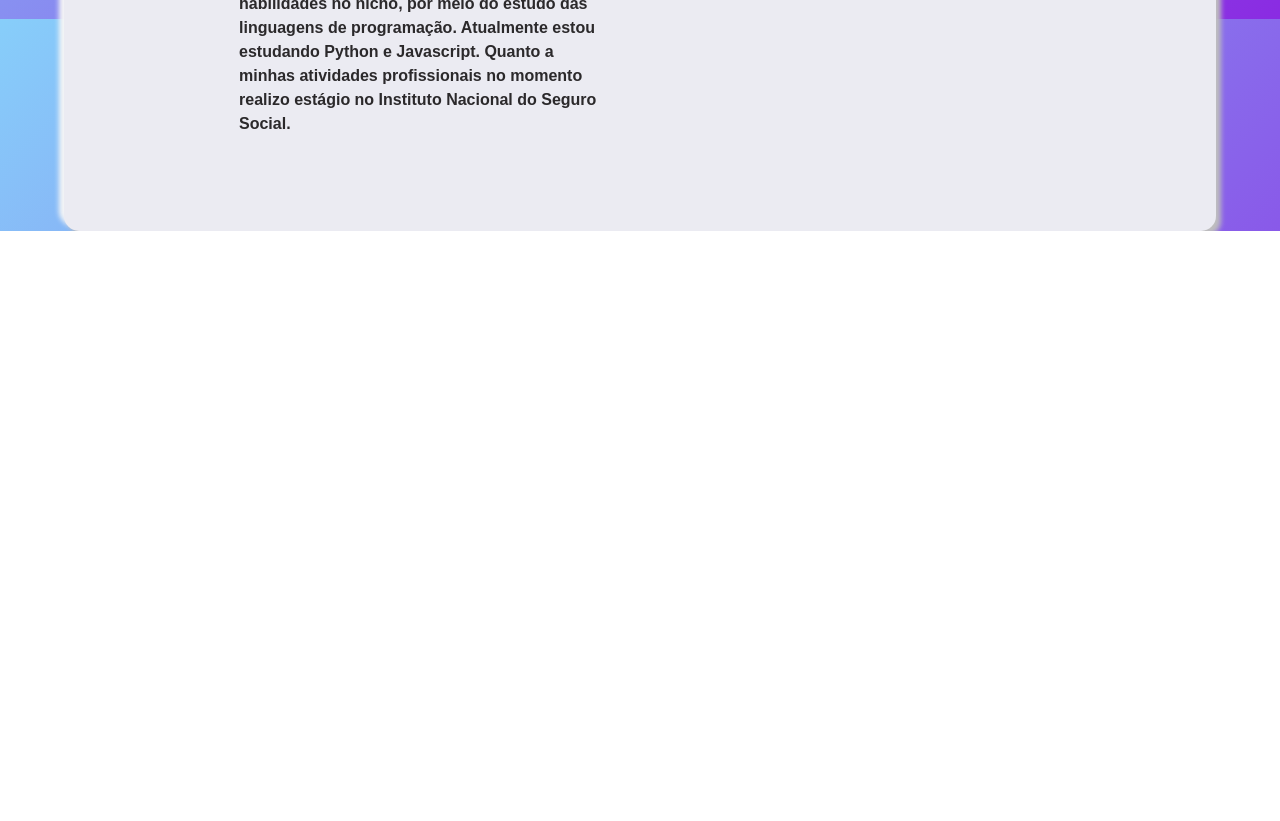
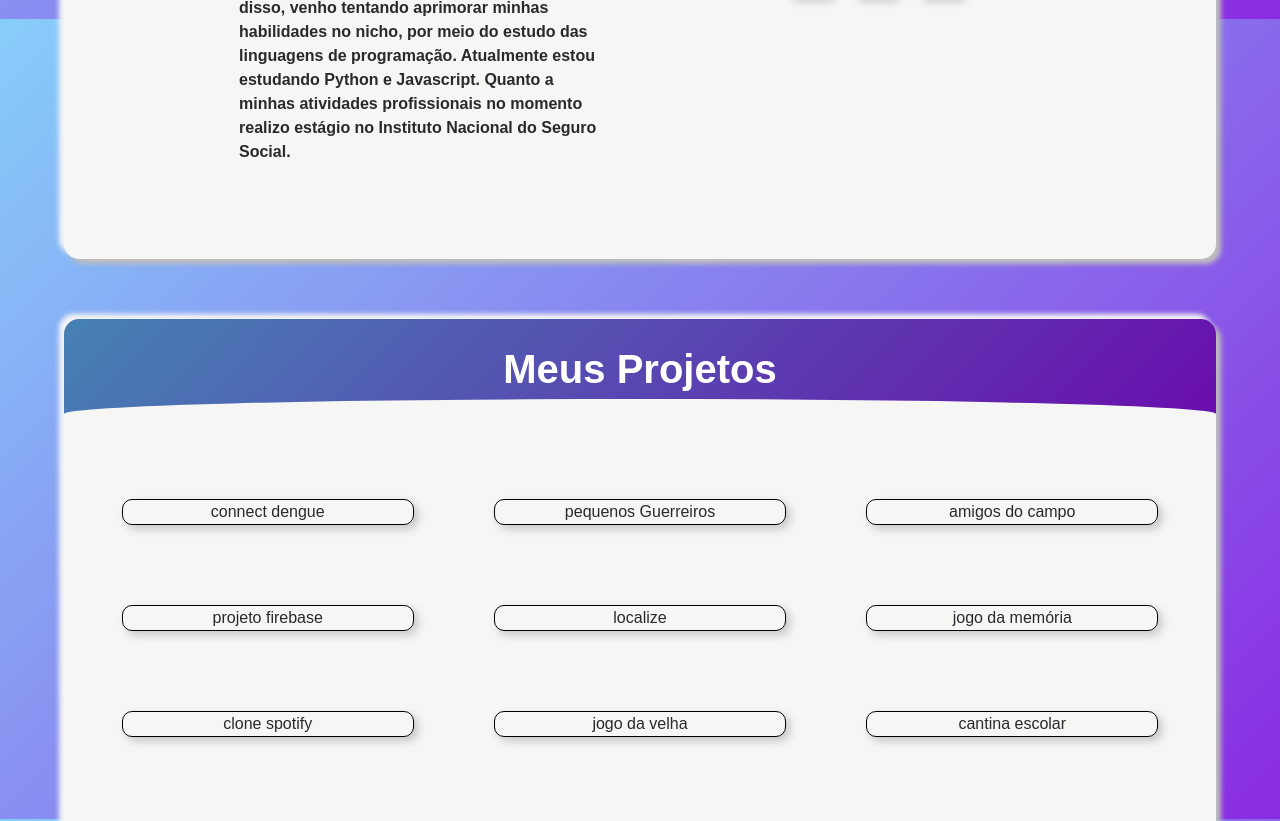
Before and after one commit to GuilhermeDmD/GuilhermeDmD.github.io, a plain HTML site: page index.html in a window 1280 px wide. Shown: the part 781-1602 px from the top of the page. Before the commit the page ends 1012 px from the top, so only its background shows below. Drawn offline with Linux system fonts and the light colour scheme.

Commit message:
Primeiras mudanças em projetos

```diff
--- a/index.html
+++ b/index.html
@@ -6,12 +6,17 @@
     <meta name="viewport" content="width=device-width, initial-scale=1.0">
     <link rel="stylesheet" href="style/reset.css">
     <link rel="stylesheet" href="style/style.css">
+    <link rel="stylesheet" href="style/projects.css">
+    <link rel="shortcut icon" href="imagens/icon_dino_gray.png" type="image/x-icon">
     <title>Portifólio</title>
 </head>
 <body>
     <div class="content">
         <div class="menu">
+            <div class="menu_side">
+            <img src="imagens/icon_dino.png" alt="dinossauro">
             <h3>Guilherme Domingues</h3>
+            </div>
             <nav class="menu_navigation">
                 <ul>
                     <li>
@@ -45,7 +50,7 @@
 
         <div class="about">
             <!-- foto -->
-            <img src="imagens/Minhafoto.jpg" alt="foto de Guilherme">
+            <img src="imagens/Minhafoto.png" alt="foto de Guilherme">
             <div class="about_introduction">
             <span >
             <h1>Olá mundo!</h1>
@@ -131,22 +136,55 @@
                         </li>
                         <li>
                             <span>
-                                <img src="https://cdn.jsdelivr.net/gh/devicons/devicon@latest/icons/firebase/firebase-original-wordmark.svg" alt="firebase"/>
+                                <img src="https://cdn.jsdelivr.net/gh/devicons/devicon@latest/icons/firebase/firebase-plain-wordmark.svg" alt="firebase"/>
                             </span>
                         </li>
 
                     </ul>
                 </div>
             </div>
+        </main>
+    </div>
+
 
         <div class="projects">
             <div class="projects_content">
-
+                    <h1>Meus Projetos</h1>
+                <section class="projects_library">
+                    <div class="project connectDengue">
+                        connect dengue
+                    </div>
+                    <div class="project pequenosGuerreiros">
+                        pequenos Guerreiros
+                    </div>
+                    <div class="project amigosCampo">
+                        amigos do campo
+                    </div>
+                    <div class="project projetoFirebase">
+                        projeto firebase
+                    </div>
+                    <div class="project localize">
+                        localize
+                    </div>
+                    <div class="project jogoMemoria">
+                        jogo da memória
+                    </div>
+                    <div class="project spotify">
+                        clone spotify
+                    </div>
+                    <div class="project jogoVelha">
+                        jogo da velha
+                    </div>
+                    <div class="project cantina">
+                        cantina escolar
+                    </div>
+                </section>
+                  <img src="imagens/dino.gif" alt="dino-google">
             </div>
 
         </div>
 
-    </main>
+
     <section class="contact">
         <div class="contact_content">
             <!-- info contato -->
--- /dev/null
+++ b/style/projects.css
@@ -0,0 +1,64 @@
+.projects{
+    box-shadow: 5px 5px 5px #bebebe, -5px -5px 5px #f5f5f5;
+    background-color: rgb(246,246,244,255);
+    width: 90%;
+    height: auto;
+    margin: auto auto;
+    padding: 0 0 15px 0;
+    margin-top: 60px;
+    border-radius: 15px;
+}
+.projects .project_content{
+    background-size: cover;
+    background-repeat: no-repeat;
+}
+
+.projects h1{
+    display: flex;
+    justify-content: center;
+    padding-top: 50px;
+    font-weight: 600;
+    font-size: 40px;
+    position: relative;
+    background: linear-gradient(135deg, #4682B4, #6A0DAD);
+    color: white;
+    padding: 20px;
+    border-radius: 15px 15px 0 0;
+}
+
+.projects h1::after {
+    content: "";
+    position: absolute;
+    bottom: -10px;
+    left: 0;
+    width: 100%;
+    height: 30px;
+    background: rgb(246,246,244,255);
+    border-radius: 50% 50% 0 0;
+}
+
+.projects .projects_library{
+    display: grid;
+    grid-template-columns: 1fr 1fr 1fr;
+    width: 90%;
+    gap: 80px;
+    margin: auto auto;
+    margin-top: 80px;
+}
+
+.projects .projects_library .project{
+    display: flex;
+    justify-content: center;
+    border: 1px solid black;
+    height: auto;
+    border-radius: 10px;
+    box-shadow: 4px 4px 10px rgba(0, 0, 0, 0.2);
+}
+/* deixar esse por último */
+.projects img{
+    margin: auto auto;
+    height: 250px;
+    width: auto;
+    border-radius: 15px;
+    margin-top: 90px;
+}
--- a/style/style.css
+++ b/style/style.css
@@ -7,7 +7,7 @@ body{
 }
 .content{
     box-shadow: 5px 5px 5px #bebebe, -5px -5px 5px #f5f5f5;
-    background-color: rgb(235,235,242);
+    background-color: rgb(246,246,244,255);
     width: 90%;
     height: auto;
     margin: auto auto;
@@ -20,6 +20,14 @@ body{
     justify-content: space-between;
     font-size: 18px;
     font-weight: 600;
+}
+.menu .menu_side{
+    display: flex;
+}
+.menu .menu_side img{
+    width: 80px;
+    height: auto;
+    padding: 8px;
 }
 .menu .menu_navigation ul{
     display: flex;
@@ -51,7 +59,7 @@ body{
 }
 .about img {
     padding: 0 100px 0 0;
-    width: 300px;
+    width: 325px;
     height: auto;
 }
 .about .about_introduction{
```
Also changed, not shown: imagens/Minhafoto.jpg (deleted), imagens/dino.gif (added), imagens/icon_dino.png (added), imagens/icon_dino_gray.png (added), 1 other file.
